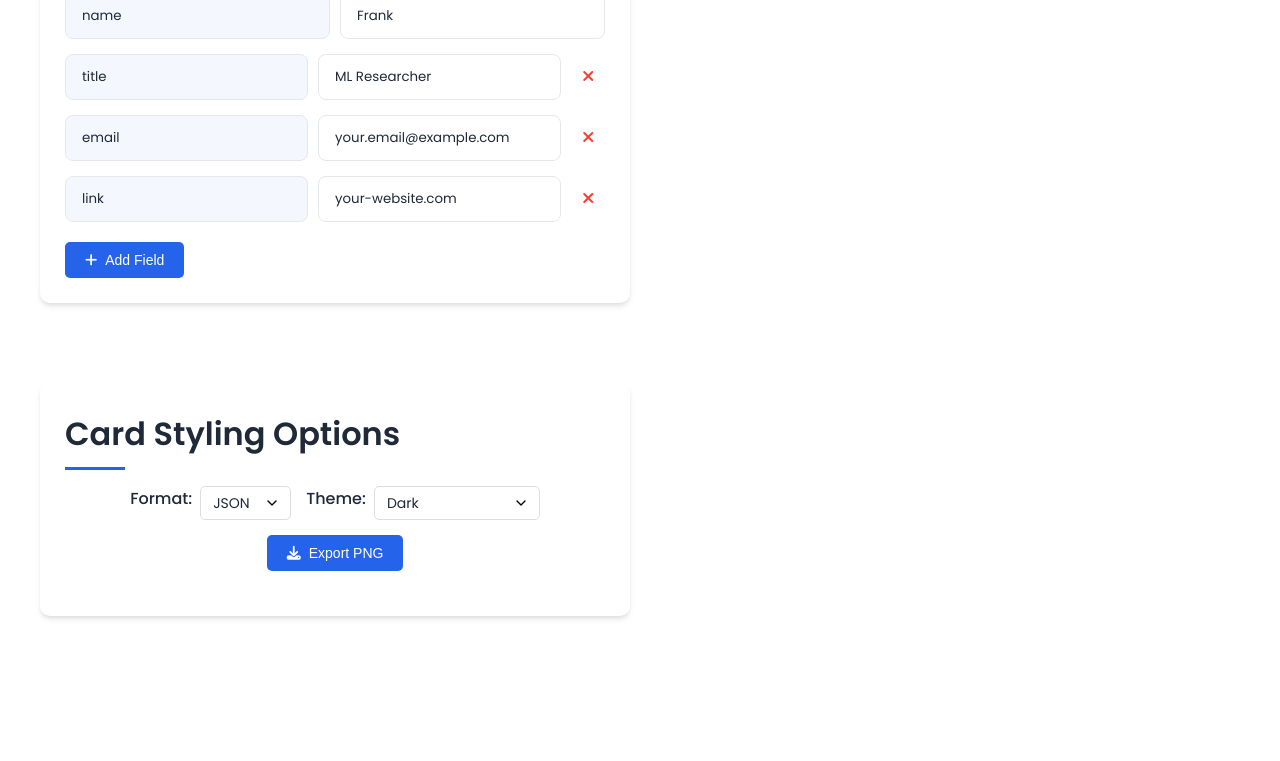
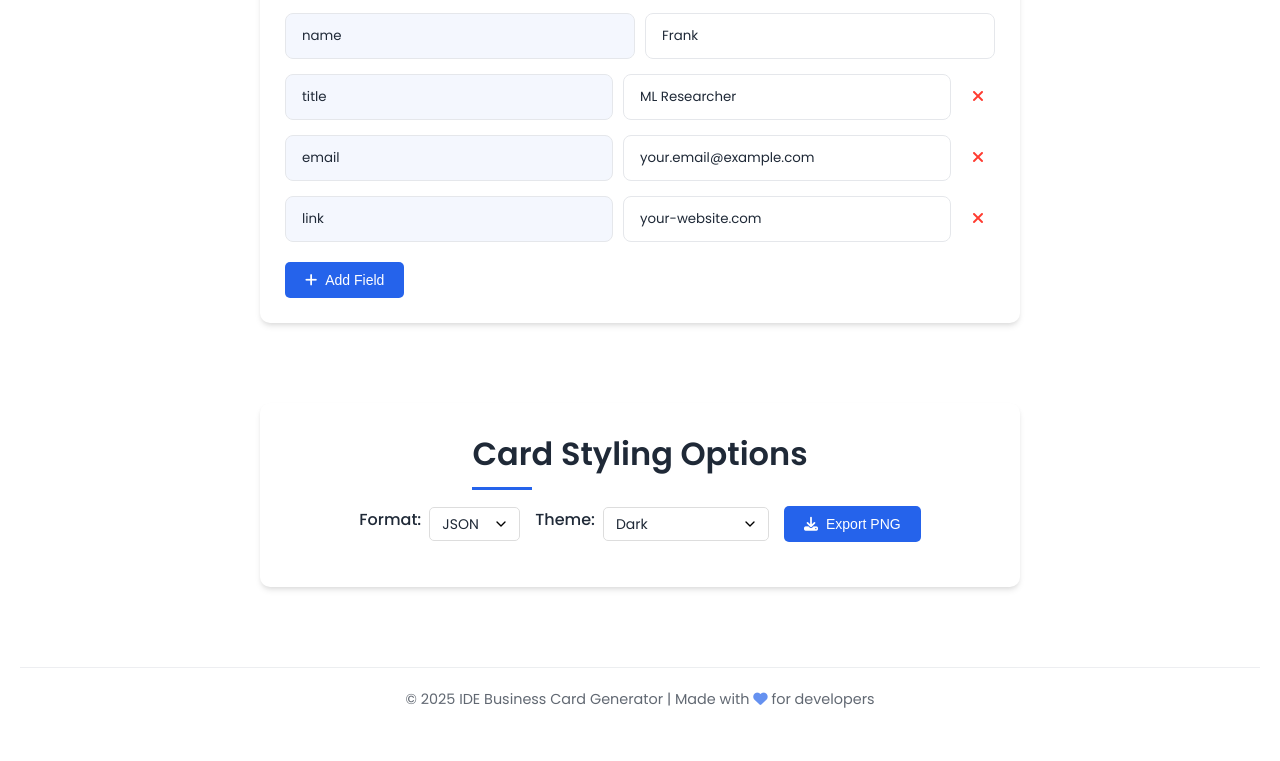
Before and after one commit to Franklyc/IDE-Business-Cards, a plain HTML site: page index.html in a window 1280 px wide. Shown: the part 630-1391 px from the top of the page. Before the commit the page ends 1306 px from the top, so only its background shows below. Drawn offline with Linux system fonts and the light colour scheme.

Commit message:
Enhance layout and responsiveness by adjusting margins, padding, and flex properties in CSS files

```diff
--- a/src/css/additional-styles.css
+++ b/src/css/additional-styles.css
@@ -114,13 +114,14 @@
 
 .app-footer {
     text-align: center;
-    margin-top: 20px;
+    margin-top: 30px;
     padding: 20px 0;
     color: var(--text-color);
     opacity: 0.7;
     font-size: 0.9rem;
     border-top: 1px solid var(--border-color);
     width: 100%;
+    display: block;
 }
 
 /* Additional spacing & refinements for vertical layout */
@@ -140,4 +141,13 @@
     border-radius: 10px;
     box-shadow: var(--card-shadow);
     width: 100%;
+    display: flex;
+    flex-direction: column;
+    align-items: center;
 }
+
+/* Force vertical layout overrides */
+.container > * {
+    width: 100%;
+    max-width: 100%;
+}
--- a/src/css/styles.css
+++ b/src/css/styles.css
@@ -7,8 +7,12 @@
 
 body {
     display: flex;
-    justify-content: center;
-    align-items: flex-start;
+    flex-direction: column;
+    justify-content: flex-start;
+    align-items: center;
+    overflow-x: hidden;
+    width: 100%;
+    min-height: 100vh;
 }
 
 .container {
@@ -17,8 +21,9 @@ body {
     margin: 0 auto;
     display: flex;
     flex-direction: column;
+    align-items: center;
     gap: 30px;
-    padding: 0 20px;
+    padding: 20px;
 }
 
 .app-header {
@@ -38,6 +43,10 @@ body {
     gap: 20px;
     transition: all 0.3s var(--transition-timing);
     margin-bottom: 20px;
+}
+
+.section-content {
+    width: 100%;
 }
 
 .card-preview {
@@ -257,6 +266,20 @@ select {
 }
 
 /* Responsive adjustments */
+@media (min-width: 601px) {
+    .container {
+        flex-direction: column;
+        align-items: center;
+    }
+
+    .editor-container,
+    .form-container,
+    .controls-container {
+        width: 100%;
+        max-width: 100%;
+    }
+}
+
 @media (max-width: 600px) {
     .card-window {
         max-width: 100%;
```
